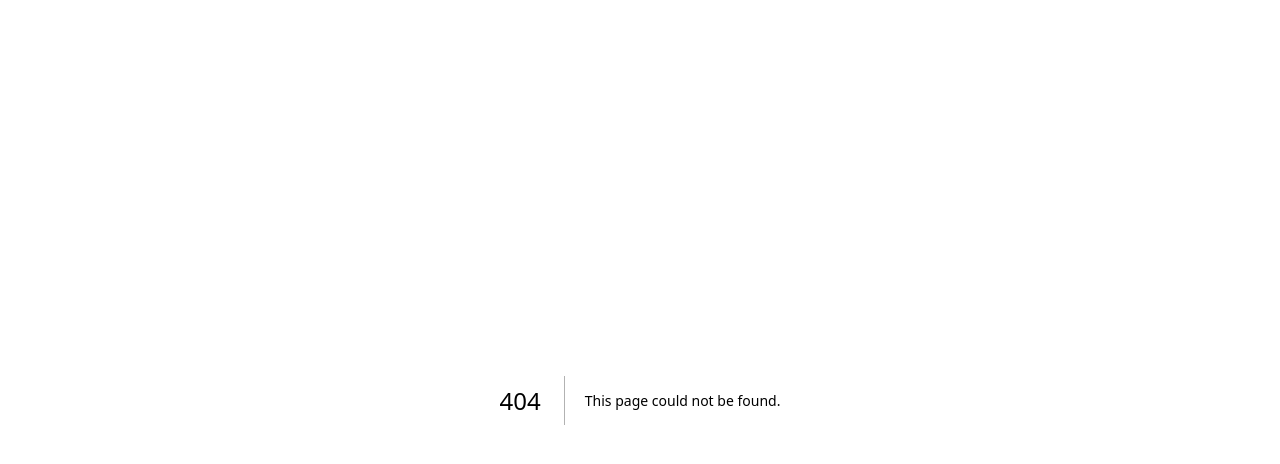
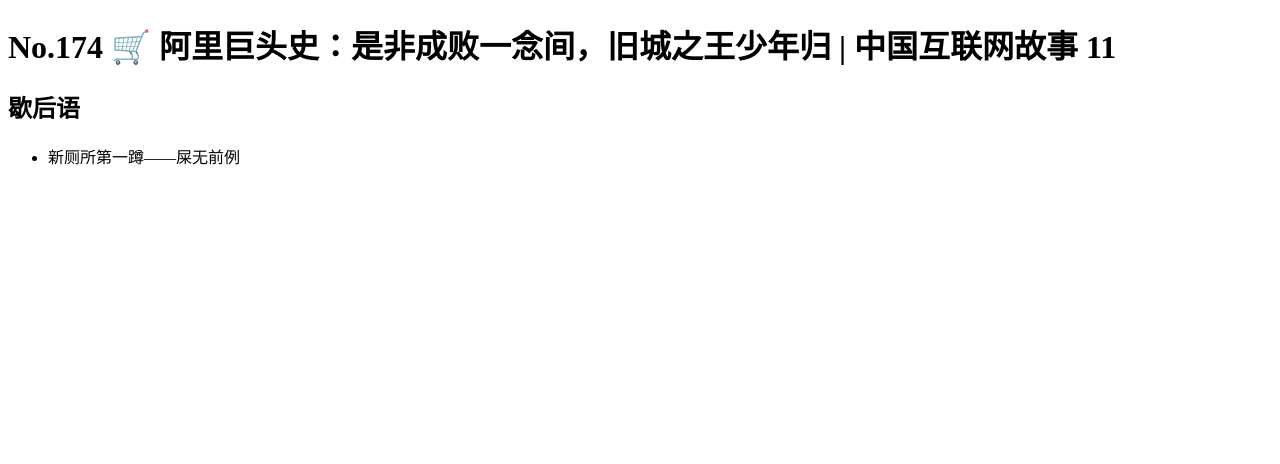
Before and after one commit to eddiehe99/bannatienet, a Next.js app: page /episodes/number-174 in a window 1280 px wide. Before the commit this address had no page. Shown: the top 464 px of the page. Built offline with nearby package versions, Linux system fonts and the light colour scheme.

Commit message:
feat: add episode No. 174

```diff
--- a/src/pages/episodes/_meta.js
+++ b/src/pages/episodes/_meta.js
@@ -1,6 +1,7 @@
 /* eslint-disable prettier/prettier */
 /* eslint-disable import/no-anonymous-default-export */
 export default {
+    'number-174': 'No. 174',
     'number-168': 'No. 168',
     'number-166': 'No. 166',
     'number-165': 'No. 165',
--- /dev/null
+++ b/src/pages/episodes/number-174.mdx
@@ -0,0 +1,5 @@
+# No.174 🛒 阿里巨头史：是非成败一念间，旧城之王少年归 | 中国互联网故事 11
+
+## 歇后语
+
+- 新厕所第一蹲——屎无前例
```
